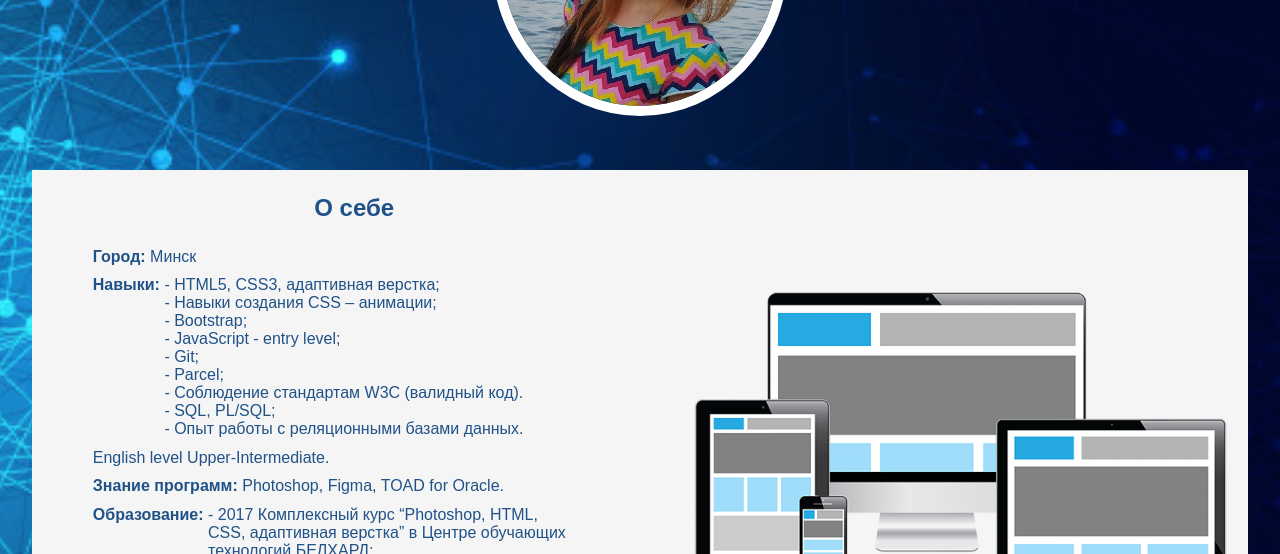
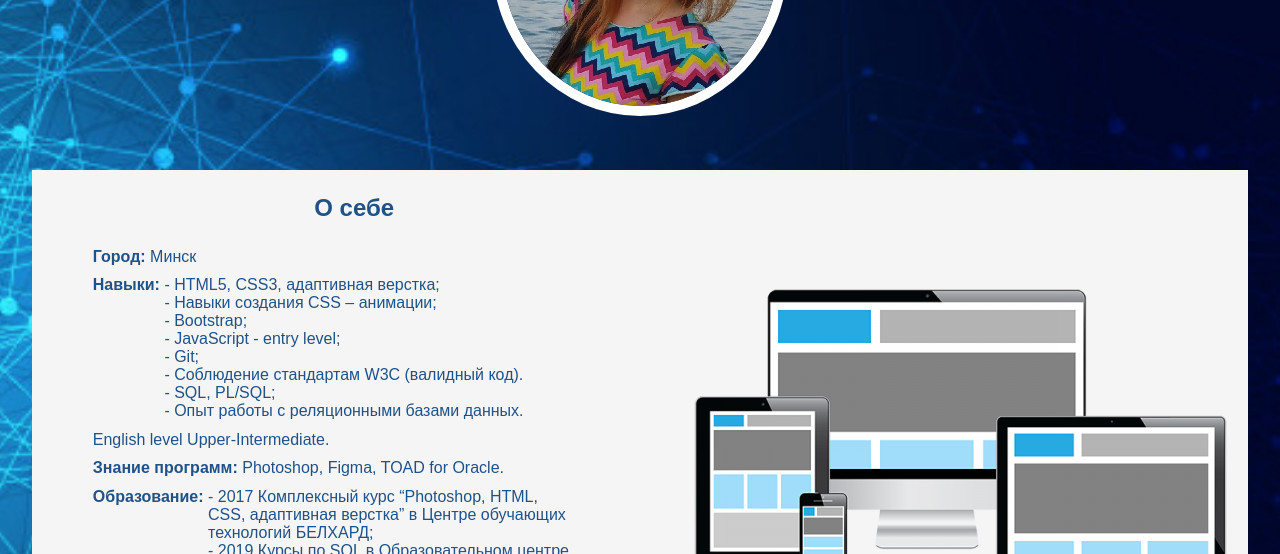
Before and after one commit to natallia-ja/natallia-ja.github.io, a plain HTML site: page index.html in a window 1280 px wide. Shown: the part 246-800 px from the top of the page. Drawn offline with nearby package versions, Linux system fonts and the light colour scheme.

Commit message:
upd
upd index.html

```diff
--- a/index.html
+++ b/index.html
@@ -34,7 +34,6 @@
                         <li>- Bootstrap;</li>
                         <li>- JavaScript - entry level;</li>
                         <li>- Git;</li>
-                        <li>- Parcel;</li>
                         <li>- Соблюдение стандартам W3C (валидный код).</li>
                         <li>- SQL, PL/SQL;</li>
                         <li>- Опыт работы с реляционными базами данных.</li>
```
